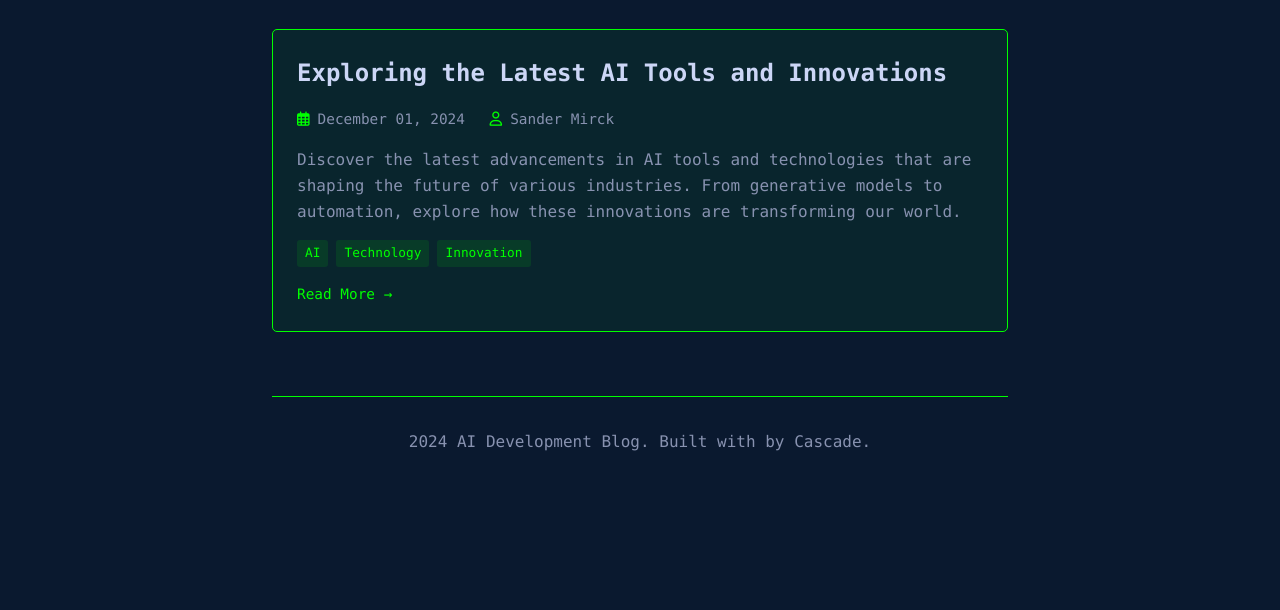
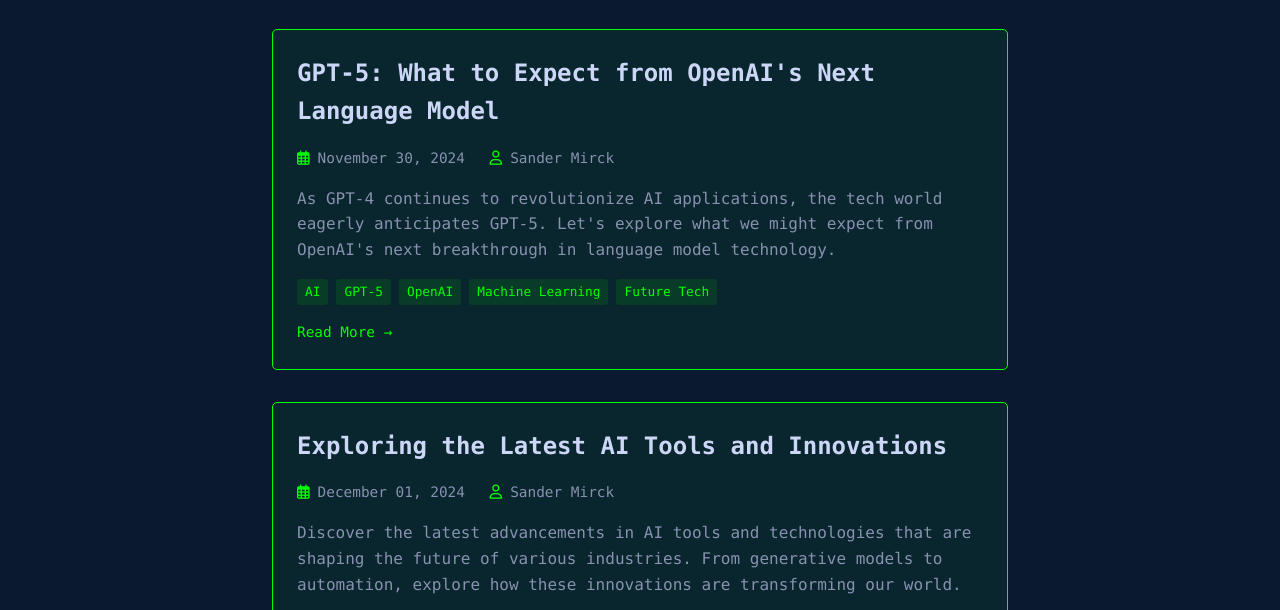
Before and after one commit to VOY463-code/AI-blog, a plain HTML site: page index.html in a window 1280 px wide. Shown: the part 189-799 px from the top of the page. Drawn offline with Linux system fonts and the light colour scheme.

Commit message:
Update index.html

```diff
--- a/index.html
+++ b/index.html
@@ -188,6 +188,16 @@
 
         <div class="blog-grid">
             <article class="blog-card">
+                <h2><a href="gpt-5-what-to-expect-from-openai-s-next-language-model.html">GPT-5: What to Expect from OpenAI's Next Language Model</a></h2>
+                <div class="blog-meta">
+                    <span><i class="far fa-calendar-alt"></i>November 30, 2024</span>
+                    <span><i class="far fa-user"></i>Sander Mirck</span>
+                </div>
+                <div class="blog-intro">As GPT-4 continues to revolutionize AI applications, the tech world eagerly anticipates GPT-5. Let's explore what we might expect from OpenAI's next breakthrough in language model technology.</div>
+                <div class="tags"><span class="tag">AI</span><span class="tag">GPT-5</span><span class="tag">OpenAI</span><span class="tag">Machine Learning</span><span class="tag">Future Tech</span></div>
+                <a href="gpt-5-what-to-expect-from-openai-s-next-language-model.html" class="read-more">Read More →</a>
+            </article>
+            <article class="blog-card">
                 <h2><a href="exploring-the-latest-ai-tools-and-innovations.html">Exploring the Latest AI Tools and Innovations</a></h2>
                 <div class="blog-meta">
                     <span><i class="far fa-calendar-alt"></i>December 01, 2024</span>
```
